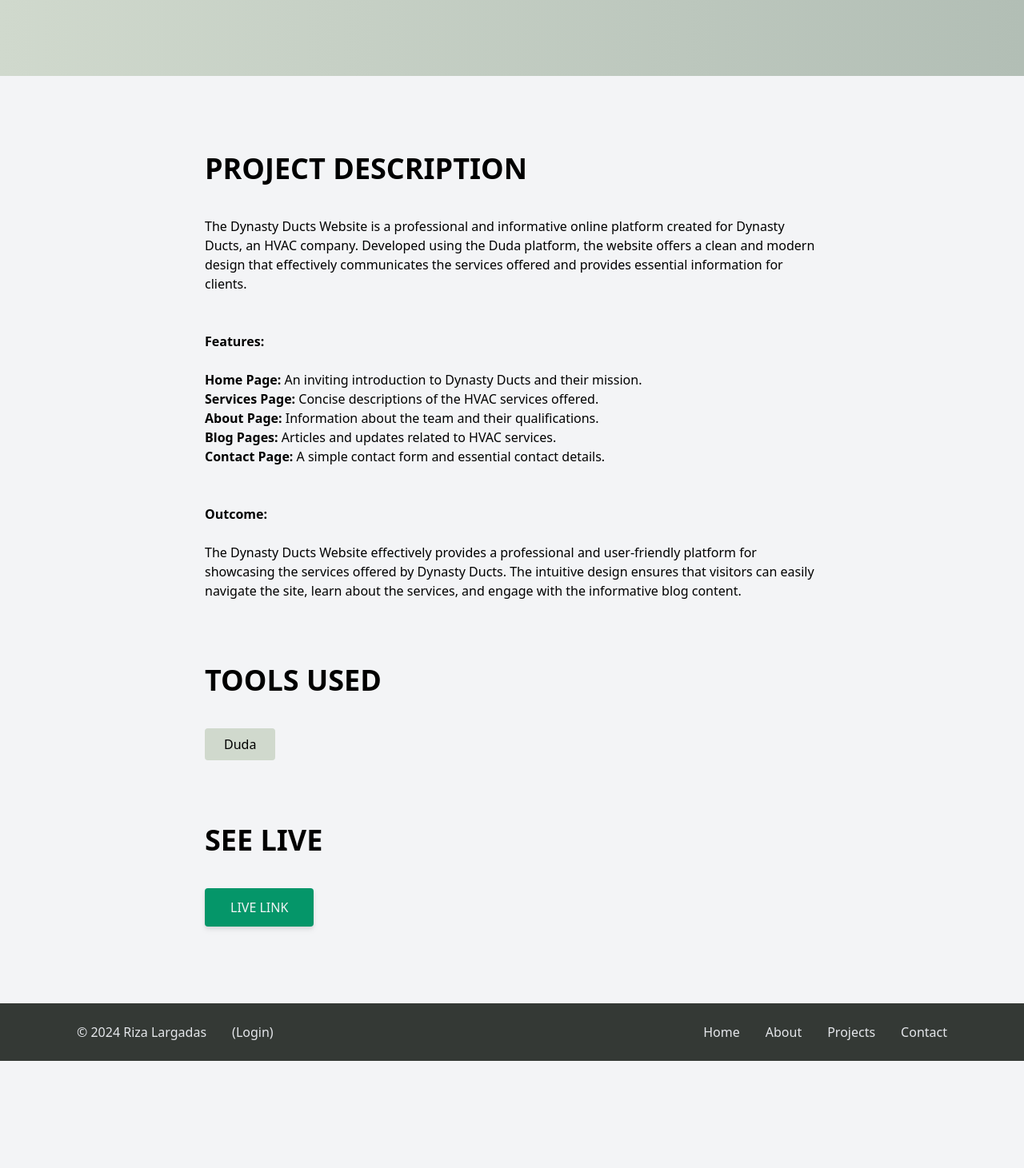
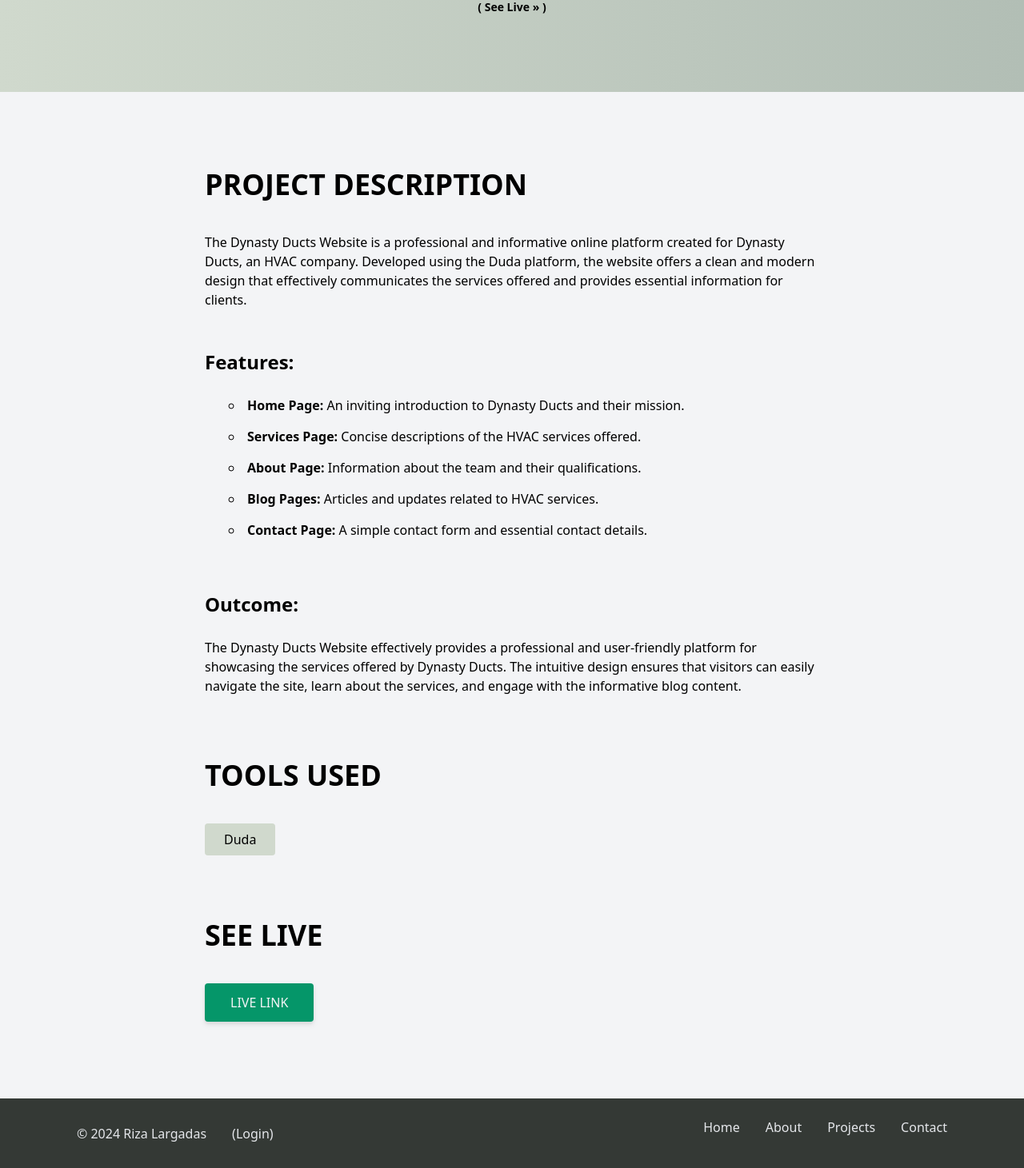
Before and after one commit to rizalargadas/portfolio, a Django app: page /projects/23486802-bbc1-428d-a531-cefedecf6e50/ in a window 1280 px wide. Shown: the part 565-2026 px from the top of the page at 80% size. Before the commit the page ends 1892 px from the top, so only its background shows below. Run offline with Django 5.2, Linux system fonts and the light colour scheme; data comes from the database, SQL or seed files in the repository; both versions use the stored data as it was after the commit; some libraries are stand-ins or nearby versions.

Commit message:
Added my Duda Projects

```diff
--- a/core/templates/core/home.html
+++ b/core/templates/core/home.html
@@ -34,6 +34,8 @@
                 <ul class="mt-10 mx-auto flex flex-wrap gap-2">
                     <li class='py-2 px-6 bg-light-gray rounded font-medium'>Python</li>
                     <li class='py-2 px-6 bg-light-gray rounded font-medium'>Django</li>
+                    <li class='py-2 px-6 bg-light-gray rounded font-medium'>Duda</li>
+                    <li class='py-2 px-6 bg-light-gray rounded font-medium'>Shopify</li>
                     <li class='py-2 px-6 bg-light-gray rounded font-medium'>HTML</li>
                     <li class='py-2 px-6 bg-light-gray rounded font-medium'>CSS</li>
                     <li class='py-2 px-6 bg-light-gray rounded font-medium'>Tailwind CSS</li>
--- a/portfolio/settings.py
+++ b/portfolio/settings.py
@@ -28,7 +28,7 @@
 DEBUG = config('DEBUG', default=False, cast=bool)
 
 ALLOWED_HOSTS = ['web-production-11e98.up.railway.app',
-                 '127.0.0.1', 'rizalargadas.com']
+                 '127.0.0.1', 'rizalargadas.com', 'localhost']
 CSRF_TRUSTED_ORIGINS = [
     'https://web-production-11e98.up.railway.app', 'https://rizalargadas.com']
 CSRF_COOKIE_SECURE = True
--- /dev/null
+++ b/project/templates/project/base.html
@@ -0,0 +1,98 @@
+{% load static tailwind_tags %}
+<!DOCTYPE html>
+<html class="scroll-smooth">
+	<head>
+		<meta charset="UTF-8" />
+		<meta name="viewport" content="width=device-width, initial-scale=1.0" />
+		<title>{% block title %}{% endblock %} | Riza Largadas</title>
+		{% comment %} <script src="https://cdn.tailwindcss.com"></script> {% endcomment %}
+        {% tailwind_css %}
+        <style>
+            h3 {
+                font-size: 24px;
+            }
+            li {
+                list-style-type: circle;
+                list-style-position: inside;
+                padding-bottom: 15px;
+                text-indent: 30px;
+            }
+        </style>
+	</head>
+	<body class='bg-gray-100'>
+        <header class='bg-light-gray h-20 shadow-xl md:sticky top-0 z-50'>
+            <nav class="flex justify-between items-center w-[92%] mx-auto">
+                <div class='flex items-center gap-6'>
+                    <img class="w-16 my-2 rounded-full" src="https://res.cloudinary.com/dijao1o2s/image/upload/c_crop,ar_1:1/v1717566791/riza_largadas_ofkjee.jpg" alt="profile-photo">
+                    <a href="/" class='text-lg md:text-2xl text-dimmest-gray'>Riza Largadas</a>
+                </div>
+                <div class="nav-links duration-500 md:static absolute md:min-h-fit bg-light-gray min-h-[60vh] left-0 top-[-100%] md:w-auto w-full flex items-center px-5">
+                    <ul class="flex flex-col md:flex-row md:items-center md:gap-8 gap-4 text-lg font-medium">
+                        <li class="list-none indent-0">
+                            <a class="hover:text-dimmest-gray" href="/#hero">Home</a>
+                        </li>
+                        <li class="list-none indent-0">
+                            <a class="hover:text-dimmest-gray" href="/#about-me">About</a>
+                        </li>
+                        <li class="list-none indent-0">
+                            <a class="hover:text-dimmest-gray" href="{% url 'projects' %}">Projects</a>
+                        </li>
+                        {% comment %} <li>
+                            <a class="hover:text-dimmest-gray" href="#">Blog</a>
+                        </li> {% endcomment %}
+                        <li class="list-none indent-0">
+                            <a class="hover:text-dimmest-gray" href="/#contact">Contact</a>
+                        </li>
+                    </ul>
+                </div>
+                <div class='md:hidden'>
+                    <ion-icon onclick="onToggleMenu(this)" name="menu-outline" class="text-3xl cursor-pointer md:hidden"></ion-icon>
+                </div>
+            </nav>
+        </header>
+
+        <main>
+            {% block content %} {% endblock %}
+        </main>
+
+        <footer class='h-fit py-6 gap-4 bg-dimmest-gray text-gray-200 px-10 md:px-24 flex flex-col md:flex-row md:justify-between md:items-center'>
+            <div class="flex md:gap-8 gap-4 font-medium align-center">
+                <p>© 2024 Riza Largadas</p>
+                {% if user.is_authenticated %}
+                    <a href="{% url 'logout'%}">(Logout)</a>
+                {% else %}
+                    <a href="{% url 'login'%}">(Login)</a>
+                {% endif %}
+            </div>
+            <div>
+                <ul class="flex flex-col md:flex-row md:items-center md:gap-8 gap-4 font-medium">
+                    <li class="list-none indent-0">
+                        <a class="hover:text-dolphin-gray" href="/#hero">Home</a>
+                    </li>
+                    <li class="list-none indent-0">
+                        <a class="hover:text-dolphin-gray" href="/#about-me">About</a>
+                    </li>
+                    <li class="list-none indent-0">
+                        <a class="hover:text-dolphin-gray" href="{% url 'projects' %}">Projects</a>
+                    </li>
+                    {% comment %} <li>
+                        <a class="hover:text-dolphin-gray" href="#">Blog</a>
+                    </li> {% endcomment %}
+                    <li class="list-none indent-0">
+                        <a class="hover:text-dolphin-gray" href="/#contact">Contact</a>
+                    </li>
+                </ul>
+            </div>
+        </footer>
+        <script>
+            const navLinks = document.querySelector('.nav-links')
+            function onToggleMenu(e){
+                e.name = e.name === 'menu-outline' ? 'close' : 'menu-outline'
+                navLinks.classList.toggle('top-[9%]')
+            }
+
+        </script>
+		<script type="module" src="https://unpkg.com/ionicons@7.1.0/dist/ionicons/ionicons.esm.js"></script>
+        <script nomodule src="https://unpkg.com/ionicons@7.1.0/dist/ionicons/ionicons.js"></script>
+	</body>
+</html>
--- a/project/templates/project/project.html
+++ b/project/templates/project/project.html
@@ -1,20 +1,24 @@
-{% extends "core/base.html" %}
+{% extends "project/base.html" %}
 {% block title %}{{project.title}}{% endblock title %}
 {% block content %}
 <section class=''>
     <div class="flex flex-col items-center px-10 md:px-24 py-10 md:py-24 bg-gradient-to-r from-light-gray to-ash-gray">
         <h1 class="text-3xl md:text-5xl font-bold mb-10">{{project.title}}</h1>
         <img class="" src="{{project.project_image.url}}" alt="{{project.title}} project preview">
+        {% if project.live_link %}
+            <a href="{{project.live_link}}" target="_blank" class="text-sm font-semibold">( See Live » )</a>
+        {% endif %}
+
     </div>
 
     <div class="w-[80%] md:w-[60%] mx-auto py-10 md:py-24">
         <h2 class='text-3xl md:text-4xl font-bold'><span class="uppercase">Project Description</span></h2>
-        <p class='mt-10'>{{project.description|safe}}</p>
+        <p class='mt-10 description'>{{project.description|safe}}</p>
 
         <h2 class='text-3xl md:text-4xl font-bold mt-20'><span class="uppercase">Tools Used</span></h2>
         <ul class="mt-10 mx-auto flex flex-wrap gap-2">
             {% for tag in project.tags.all %}
-                <li class='py-2 px-6 bg-light-gray rounded font-medium'>{{tag}}</li>
+                <li class='py-2 px-6 bg-light-gray rounded font-medium list-none indent-0'>{{tag}}</li>
             {% endfor %}
         </ul>
 
--- a/theme/static/css/dist/styles.css
+++ b/theme/static/css/dist/styles.css
@@ -971,6 +971,10 @@
   cursor: pointer;
 }
 
+.list-none {
+  list-style-type: none;
+}
+
 .flex-col {
   flex-direction: column;
 }
@@ -1155,6 +1159,10 @@
 
 .text-center {
   text-align: center;
+}
+
+.indent-0 {
+  text-indent: 0px;
 }
 
 .font-serif {
```
Also changed, not shown: db.sqlite3.
